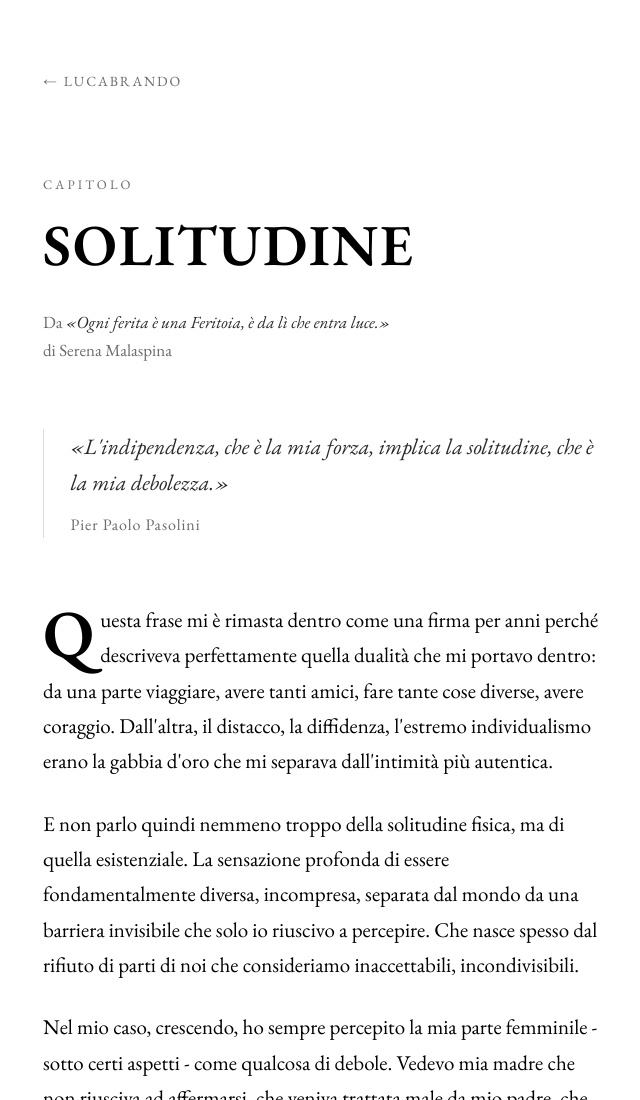
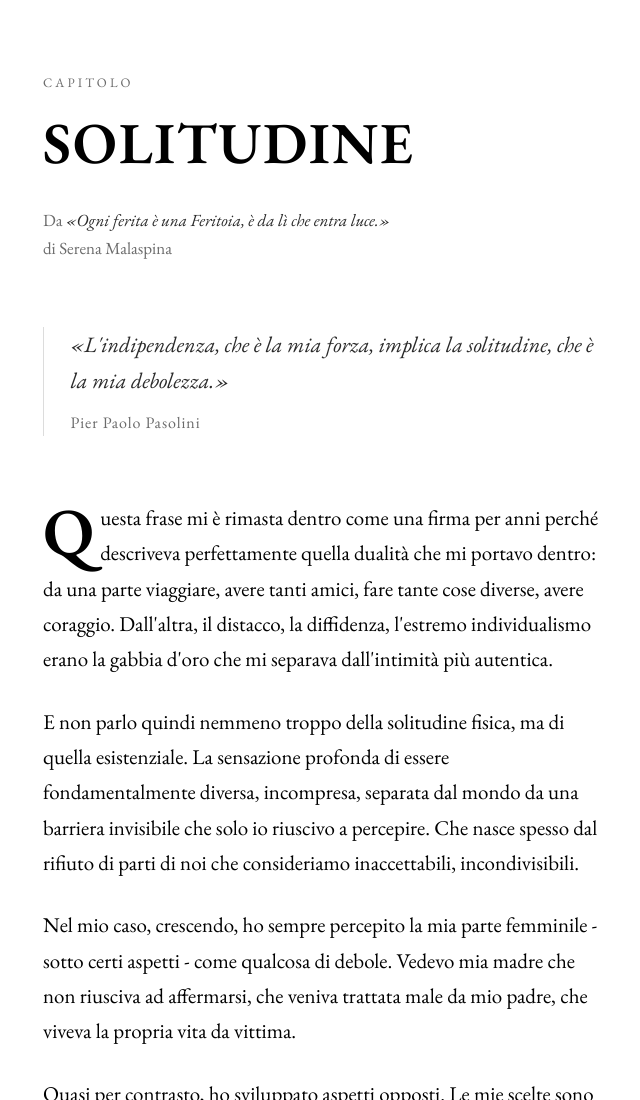
Before and after one commit to lucabrando/lucabrando.github.io, a plain HTML site: page serena/index.html in a window 1280 px wide. Shown: the top 1100 px of the page, without its empty margins (317-957 px from the left). Drawn offline with nearby package versions, Linux system fonts and the light colour scheme.

Commit message:
Leave the chapter page with no way out
The page carried a back link to the site root, which made the chapter a
stop on a tour of the site rather than the whole of what is there. It is
now a closed page: the only link left is the chapter's own PDF, beside it
in the same folder. Nothing on the site links in, either.

Co-Authored-By: Claude Opus 5 <noreply@anthropic.com>
Claude-Session: https://claude.ai/code/session_01LHcYPHuJKcnWyYY8RjH1VZ

```diff
--- a/serena/index.html
+++ b/serena/index.html
@@ -32,13 +32,6 @@
   }
   main{width:100%;max-width:35rem;margin:0 auto}
 
-  /* ── chrome ─────────────────────────────────────────── */
-  .top{
-    font-size:14px;letter-spacing:.14em;text-transform:uppercase;
-    margin:0 0 clamp(40px,8vw,84px);
-  }
-  .top a{color:var(--muted);text-decoration:none;transition:color .18s ease}
-  .top a:hover,.top a:focus-visible{color:var(--ink)}
   a:focus-visible{outline:1px solid var(--ink);outline-offset:3px;border-radius:2px}
 
   /* ── title block ────────────────────────────────────── */
@@ -109,16 +102,12 @@
 
   @media print{
     body{padding:0}
-    .top,footer{display:none}
+    footer{display:none}
   }
 </style>
 </head>
 <body>
 <main>
-  <nav class="top">
-    <a href="/">← lucabrando</a>
-  </nav>
-
   <p class="eyebrow">Capitolo</p>
   <h1>Solitudine</h1>
   <p class="byline">
```
